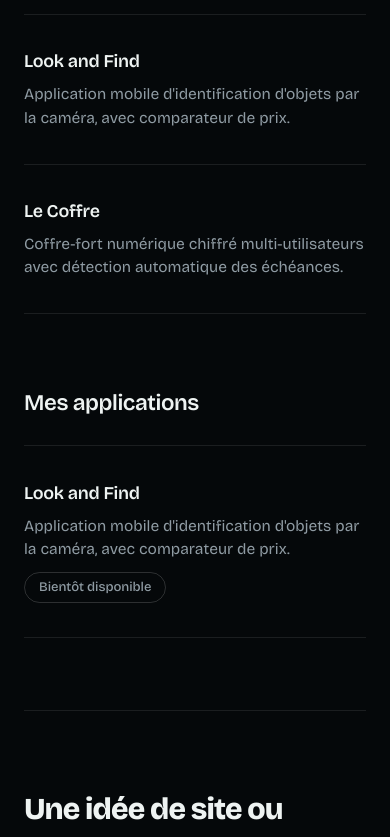
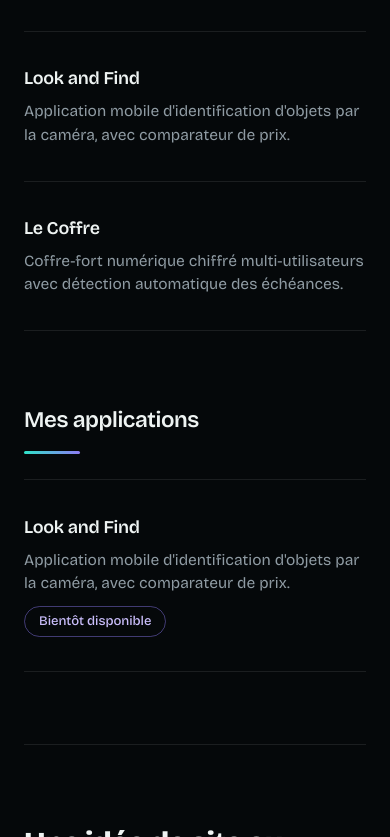
Before and after one commit to Lefouzebreizh/lefouzebreizh.github.io, a plain HTML site: page index.html in a window 390 px wide. Shown: the part 1020-1857 px from the top of the page. Drawn offline with nearby package versions, Linux system fonts and the light colour scheme.

Commit message:
Rend le violet réellement visible (il ne l'était pas) : filet de titre et badge recolorés, halo de fond renforcé
Le violet n'existait que dans le code, pas à l'écran : le halo de fond était
à 10% d'opacité (imperceptible sur une capture réelle), et l'autre touche
n'apparaissait qu'au survol du bouton — un état qui n'existe pas au doigt
sur mobile. Constaté sur capture d'écran réelle envoyée par l'utilisateur.

Correctif : un filet turquoise → violet sous chaque titre de section, le
badge « Bientôt disponible » recoloré en violet, halo de fond remonté à une
intensité qui se voit vraiment et repositionné pour rester dans le cadre
sur un écran étroit.

Co-Authored-By: Claude Sonnet 5 <noreply@anthropic.com>

```diff
--- a/index.html
+++ b/index.html
@@ -37,10 +37,13 @@
   }
 
   /* Halo d'ambiance : le turquoise domine largement en surface et en
-     intensité, le violet reste une touche discrète au second plan — c'est
-     la palette qui doit se lire d'un coup d'œil, pas une répartition à
-     parts égales. Animé en transform pour que le compositeur le déplace
-     sans jamais recalculer le dégradé. */
+     intensité, le violet reste une touche plus rare — mais une touche
+     réellement visible à l'œil, pas seulement présente dans le code. À 10%
+     d'opacité elle disparaissait purement et simplement à l'écran (constaté
+     sur capture réelle) : remontée à une intensité qui se voit vraiment,
+     et positionnée pour rester dans le cadre sur un écran de téléphone
+     étroit. Animé en transform pour que le compositeur le déplace sans
+     jamais recalculer le dégradé. */
   body::before {
     content: "";
     position: fixed;
@@ -50,7 +53,7 @@
     background:
       radial-gradient(46% 42% at 18% 16%, rgba(47, 226, 200, 0.17), transparent 72%),
       radial-gradient(40% 38% at 88% 78%, rgba(47, 226, 200, 0.08), transparent 70%),
-      radial-gradient(28% 26% at 78% 12%, rgba(141, 123, 243, 0.10), transparent 70%);
+      radial-gradient(38% 32% at 82% 10%, rgba(141, 123, 243, 0.30), transparent 72%);
     animation: derive 54s ease-in-out infinite alternate;
   }
 
@@ -156,16 +159,30 @@
     margin-bottom: clamp(20px, 3vh, 30px);
   }
 
+  /* Le filet passe du turquoise au violet : une touche du second accent
+     réellement visible, sans dépendre d'un survol impossible au doigt. */
+  .section-title::after {
+    content: "";
+    display: block;
+    width: 56px;
+    height: 3px;
+    margin-top: 14px;
+    border-radius: 2px;
+    background: linear-gradient(90deg, var(--turquoise), var(--violet));
+  }
+
   /* Étiquette d'état, volontairement sans lien : tant que la fiche Play
      Store n'existe pas, mieux vaut le dire clairement qu'ajouter un lien
-     mort ou une icône provisoire. */
+     mort ou une icône provisoire. Teintée de violet plutôt que d'un gris
+     neutre : c'est la touche du second accent sur un élément qui n'a pas
+     besoin d'un survol pour se montrer. */
   .status {
     display: inline-block;
     margin-top: 10px;
     padding: 5px 14px;
-    border: 1px solid rgba(255, 255, 255, 0.16);
+    border: 1px solid rgba(141, 123, 243, 0.45);
     border-radius: 999px;
-    color: var(--mist);
+    color: #c9bdfa;
     font-size: 0.82rem;
     font-weight: 500;
     letter-spacing: -0.005em;
```
